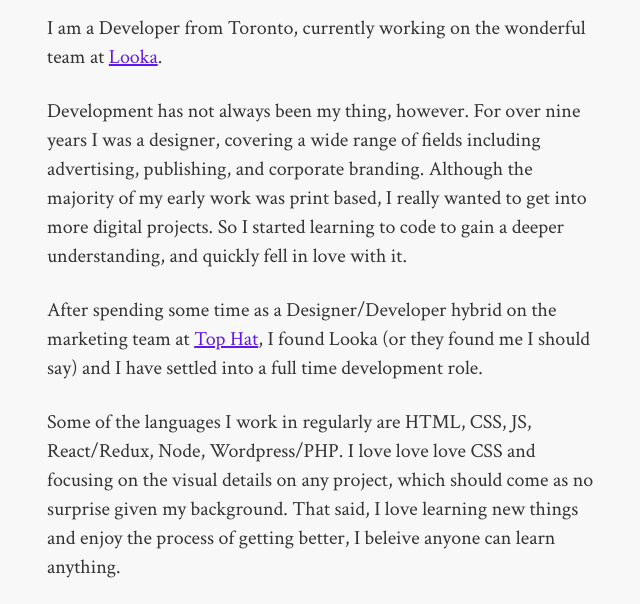
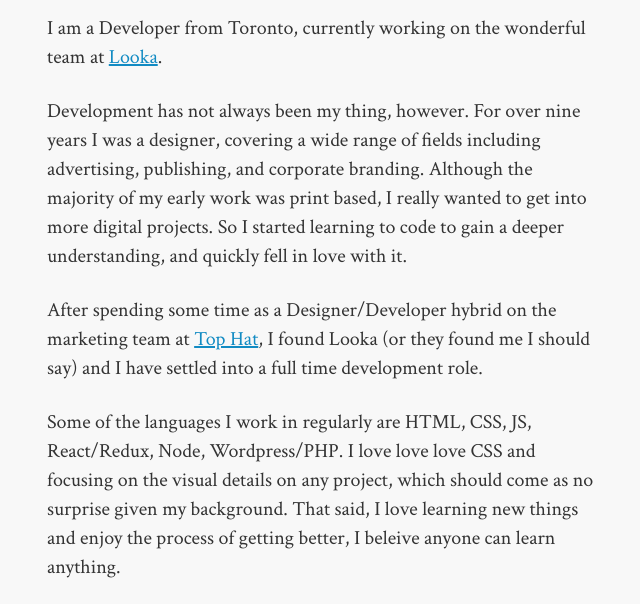
Before and after one commit to mikeybell/personal-site-2019, a Gatsby site: page / in a window 1280 px wide. Shown: the part 156-760 px from the top of the page, without its empty margins (317-957 px from the left). Built offline with nearby package versions, Linux system fonts and the light colour scheme; Gatsby itself is replaced by a stand-in of ours.

Commit message:
Changes link color

```diff
--- a/src/styles/global.css
+++ b/src/styles/global.css
@@ -41,7 +41,7 @@ template {
   display: none;
 }
 a {
-  color: #6019ea;
+  color: #128bc3;;
   background-color: transparent;
   -webkit-text-decoration-skip: objects;
 }
```
